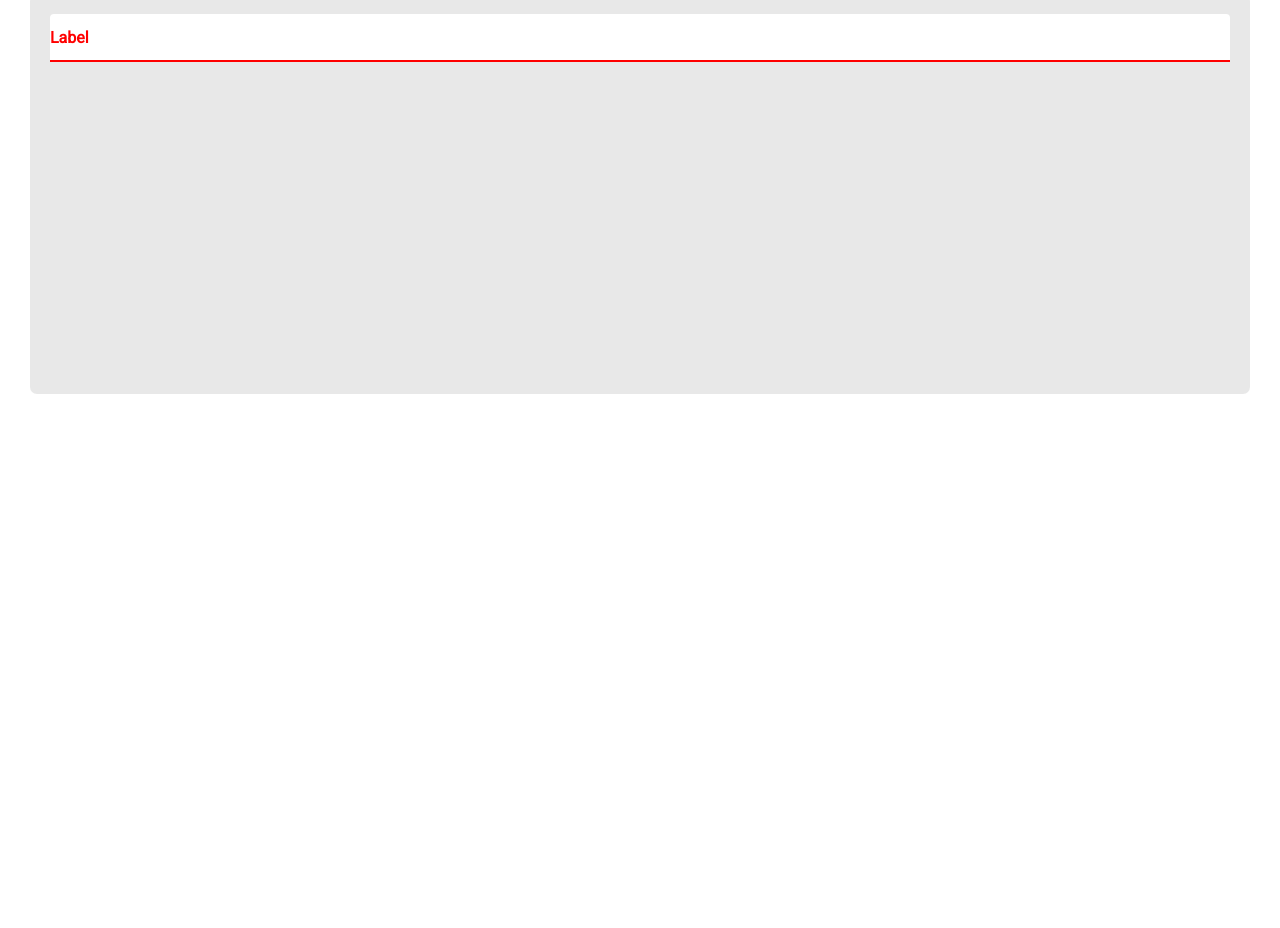
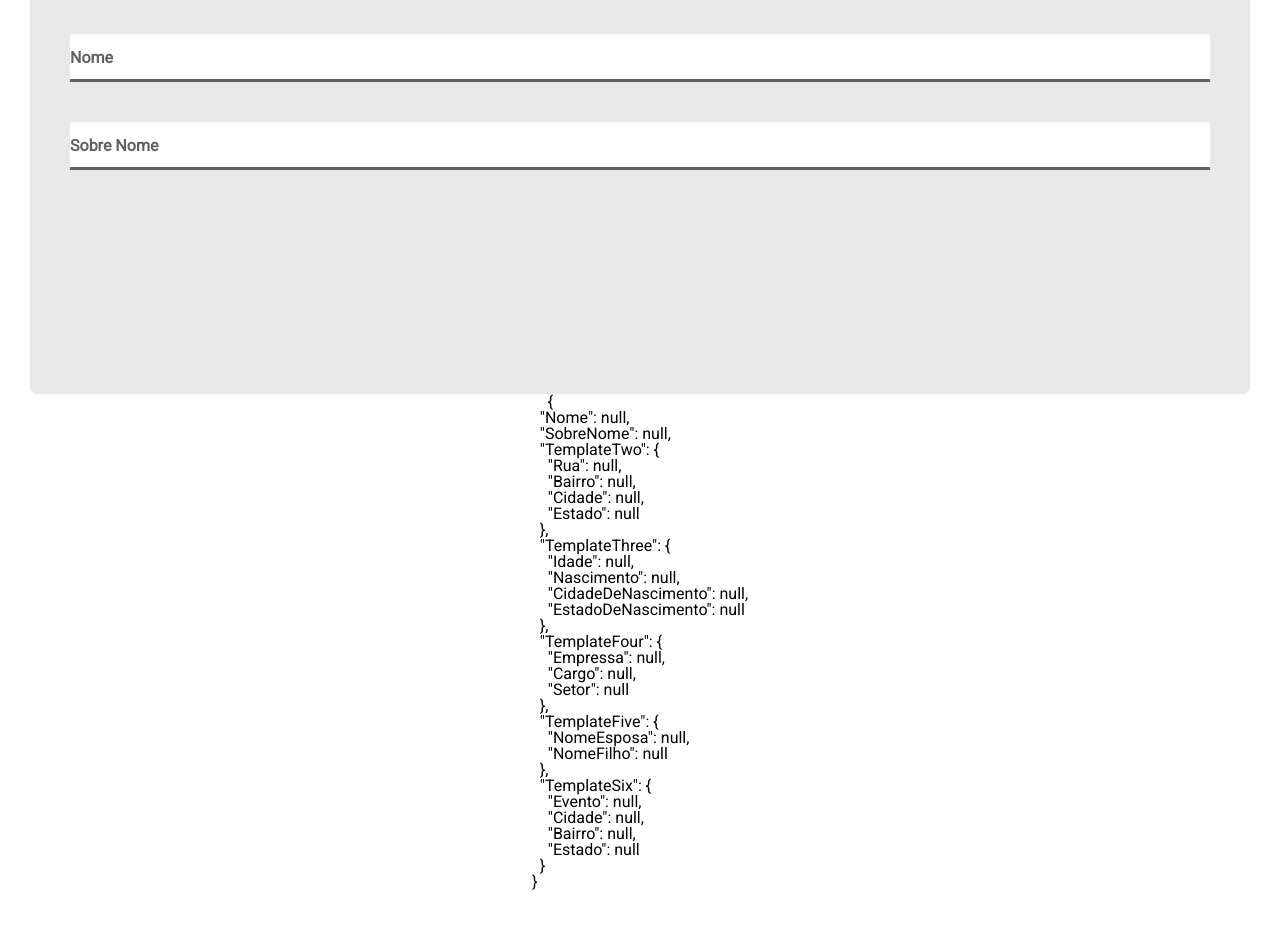
Before and after one commit to rafaelcarvalhocaetano/MediumAngular, an Angular app: page /stepper in a window 1280 px wide. Shown: the part 162-1090 px from the top of the page. Before the commit the page ends 800 px from the top, so only its background shows below. Built offline with nearby package versions, Linux system fonts and the light colour scheme.

Commit message:
Update selector

```diff
--- a/src/app/app.component.ts
+++ b/src/app/app.component.ts
@@ -1,7 +1,7 @@
 import { Component } from '@angular/core';
 
 @Component({
-  selector: 'app-root',
+  selector: 'md-root',
   templateUrl: './app.component.html',
   styleUrls: ['./app.component.scss']
 })
--- a/src/app/medium-stepper/medium-stepper.component.html
+++ b/src/app/medium-stepper/medium-stepper.component.html
@@ -1,27 +1,72 @@
 <div class="medium-stepper">
   <div class="stepper-default">
     <h4>Stepper Default</h4>
-    <app-stepper [listIcons]="listIcons" [iconDirection]="direct" (sendStepper)="stepperEvent($event)"></app-stepper>
+    <md-stepper [listIcons]="listIcons" [iconDirection]="direct" (sendStepper)="stepperEvent($event)"></md-stepper>
     <form class="container-templates"
-      [formGroup]="form">
-      <div class="item" *ngIf="indexId === 0 || indexId === null">
-        <app-input></app-input>
+    [formGroup]="form">
+
+      <div  class="item"
+        [class.item__visible]="indexId === 0 || indexId === null">
+        <md-input class="ipt" id="nome" label="Nome" placeholder="Nome do Usuário" [invalid]="false"
+          formControlName="Nome"></md-input>
+        <md-input class="ipt" id="sobre_nome" label="Sobre Nome" placeholder="Sobre Nome" [invalid]="false"
+          formControlName="SobreNome"></md-input>
       </div>
-      <div class="item" *ngIf="indexId === 1">
-        <h1>Test 002</h1>
+
+      <div formGroupName="TemplateTwo" class="item" [class.item__visible]="indexId === 1">
+        <md-input class="ipt" id="rua" label="Rua" placeholder="Rua do Usuário" [invalid]="false"
+          formControlName="Rua"></md-input>
+        <md-input class="ipt" id="bairro" label="Bairro" placeholder="Bairro" [invalid]="false"
+          formControlName="Bairro"></md-input>
+        <md-input class="ipt" id="Cidade" label="Cidade" placeholder="Cidade" [invalid]="false"
+          formControlName="Cidade"></md-input>
+        <md-input class="ipt" id="Estado" label="Estado" placeholder="Estado" [invalid]="false"
+          formControlName="Estado"></md-input>
       </div>
-      <div class="item" *ngIf="indexId === 2">
-        <h1>Test 003</h1>
+
+      <div formGroupName="TemplateThree" class="item" [class.item__visible]="indexId === 2">
+        <md-input class="ipt" id="Idade" label="Idade" placeholder="Idade" [invalid]="false"
+        formControlName="Idade"></md-input>
+        <md-input class="ipt" id="Nascimento" label="Nascimento" placeholder="Nascimento" [invalid]="false"
+        formControlName="Nascimento"></md-input>
+        <md-input class="ipt" id="CidadeDeNascimento" label="Cidade onde Nascimento" placeholder="Cidade onde Nascimento" [invalid]="false"
+        formControlName="CidadeDeNascimento"></md-input>
+        <md-input class="ipt" id="EstadoDeNascimento" label="Estado onde Nascimento" placeholder="Estado onde Nascimento" [invalid]="false"
+        formControlName="EstadoDeNascimento"></md-input>
       </div>
-      <div class="item" *ngIf="indexId === 3">
-        <h1>Test 004</h1>
+
+      <div formGroupName="TemplateFour" class="item" [class.item__visible]="indexId === 3">
+        <md-input class="ipt" id="Empressa" label="Empressa" placeholder="Empressa" [invalid]="false"
+        formControlName="Empressa"></md-input>
+        <md-input class="ipt" id="Cargo" label="Cargo" placeholder="Cargo Atual" [invalid]="false"
+        formControlName="Cargo"></md-input>
+        <md-input class="ipt" id="Setor" label="Setor" placeholder="Setor" [invalid]="false"
+        formControlName="Setor"></md-input>
       </div>
-      <div class="item" *ngIf="indexId === 4">
-        <h1>Test 005</h1>
+
+      <div formGroupName="TemplateFive" class="item" [class.item__visible]="indexId === 4">
+        <md-input class="ipt" id="NomeEsposa" label="Nome da Esposa" placeholder="Nome da Esposa" [invalid]="false"
+        formControlName="NomeEsposa"></md-input>
+        <md-input class="ipt" id="NomeFilho" label="Nome do Filho" placeholder="Nome do Filho" [invalid]="false"
+        formControlName="NomeFilho"></md-input>
       </div>
-      <div class="item" *ngIf="indexId === 5">
-        <h1>Test 006</h1>
+
+      <div formGroupName="TemplateSix" class="item" [class.item__visible]="indexId === 5">
+        <md-input class="ipt" id="Evento" label="Evento" placeholder="Evento" [invalid]="false"
+        formControlName="Evento"></md-input>
+        <md-input class="ipt" id="Cidade" label="Cidade" placeholder="Cidade" [invalid]="false"
+        formControlName="Cidade"></md-input>
+        <md-input class="ipt" id="Bairro" label="Bairro" placeholder="Bairro" [invalid]="false"
+        formControlName="Bairro"></md-input>
+        <md-input class="ipt" id="Estado" label="Estado" placeholder="Estado" [invalid]="false"
+        formControlName="Estado"></md-input>
       </div>
+
     </form>
   </div>
+  <pre>
+    {{
+      form.value | json
+    }}
+  </pre>
 </div>
--- a/src/app/medium-stepper/medium-stepper.component.scss
+++ b/src/app/medium-stepper/medium-stepper.component.scss
@@ -24,6 +24,14 @@
         padding: 20px;
         -webkit-animation: fadeLeft 1s ease-in-out;
         animation: fadeLeft 1s ease-in-out;
+        .ipt {
+          margin: 20px;
+        }
+        display: none;
+        &__visible {
+          display: flex;
+          flex-direction: column;
+        }
       }
     }
   }
--- a/src/app/medium-stepper/medium-stepper.component.ts
+++ b/src/app/medium-stepper/medium-stepper.component.ts
@@ -4,7 +4,7 @@ import { Icons } from '../core/models/Icons';
 import { FormGroup, FormBuilder } from '@angular/forms';
 
 @Component({
-  selector: 'app-medium-stepper',
+  selector: 'md-medium-stepper',
   templateUrl: './medium-stepper.component.html',
   styleUrls: ['./medium-stepper.component.scss']
 })
@@ -54,8 +54,8 @@ export class MediumStepperComponent implements OnInit {
 
   private createForm() {
     this.form = this.formbuilder.group({
-      Name: [null],
-      FirtName: [null],
+      Nome: [null],
+      SobreNome: [null],
       TemplateTwo: this.formbuilder.group({
         Rua: [null],
         Bairro: [null],
@@ -85,11 +85,11 @@ export class MediumStepperComponent implements OnInit {
       }),
     });
   }
+
   public stepperEvent(event: number) {
     this.indexId = event;
   }
 
 
 
-
 }
--- a/src/app/shared/components/input/input.component.html
+++ b/src/app/shared/components/input/input.component.html
@@ -4,7 +4,9 @@
     [class.form-input__invalid]="invalid"
     [class.form-input__valid]="!invalid"
     [id]="'md-id-' + id" [placeholder]="placeholder"
-    (input)="dataValue = $event.target.value">
+    [disabled]="isDisabled"
+    (input)="dataValue = $event.target.value"
+    [(ngModel)]="value">
   <label
     class="form-label" [for]="'md-id-' + id"
     [class.form-label__invalid]="invalid"
--- a/src/app/shared/components/input/input.component.scss
+++ b/src/app/shared/components/input/input.component.scss
@@ -9,8 +9,7 @@
   }
   .form-input {
     border: 0;
-    border-bottom: 2px solid $secundary-stepper;
-
+    border-bottom: 3px solid $secundary-stepper;
     border-top-right-radius: 4px;
     border-top-left-radius: 4px;
     outline: none;
@@ -18,17 +17,17 @@
     box-sizing: border-box;
     padding: 5px;
     &:focus {
-      border-bottom: 2px solid $primary-stepper;
+      border-bottom: 3px solid $primary-stepper;
       &::placeholder {
         visibility: visible;
         padding-left: 3px;
       }
     }
     &__invalid {
-      border-bottom: 2px solid red;
+      border-bottom: 3px solid red;
       color: red;
       &:focus {
-        border-bottom: 2px solid red;
+        border-bottom: 3px solid red;
         &::placeholder {
           visibility: visible;
           padding-left: 3px;
@@ -37,8 +36,8 @@
     }
     &:focus + .form-label {
       color: $primary-stepper;
-      font-size: 16px;
-      top: -30px;
+      top: -27px;
+      font-size: 12px;
       left: 0;
       pointer-events: none;
       &__invalid {
@@ -51,7 +50,8 @@
   }
   .form-label {
     &__fixtop {
-      top: -30px;
+      top: -27px;
+      font-size: 12px;
     }
     &__invalid {
       color: red;
--- a/src/app/shared/components/stepper/stepper.component.ts
+++ b/src/app/shared/components/stepper/stepper.component.ts
@@ -3,7 +3,7 @@ import { Component, Input, Output, EventEmitter } from '@angular/core';
 import { Icons } from 'src/app/core/models/Icons';
 
 @Component({
-  selector: 'app-stepper',
+  selector: 'md-stepper',
   templateUrl: './stepper.component.html',
   styleUrls: ['./stepper.component.scss']
 })
--- a/src/app/shared/shared.module.ts
+++ b/src/app/shared/shared.module.ts
@@ -16,6 +16,9 @@ import { InputComponent } from './components/input/input.component';
     FormsModule,
     ReactiveFormsModule
   ],
+  entryComponents: [
+    InputComponent
+  ],
   exports: [
     StepperComponent,
     InputComponent,
--- a/src/index.html
+++ b/src/index.html
@@ -9,6 +9,6 @@
   <script src="https://use.fontawesome.com/releases/v5.12.0/js/all.js" data-auto-replace-svg="nest"></script>
 </head>
 <body>
-  <app-root></app-root>
+  <md-root></md-root>
 </body>
 </html>
--- a/tslint.json
+++ b/tslint.json
@@ -12,13 +12,13 @@
     "directive-selector": [
       true,
       "attribute",
-      "app",
+      "md",
       "camelCase"
     ],
     "component-selector": [
       true,
       "element",
-      "app",
+      "md",
       "kebab-case"
     ],
     "import-blacklist": [
```
Also changed, not shown: src/app/shared/components/input/input.component.ts (+4 -5 lines), 1 other file (tests, documents, lock files or other folders).
